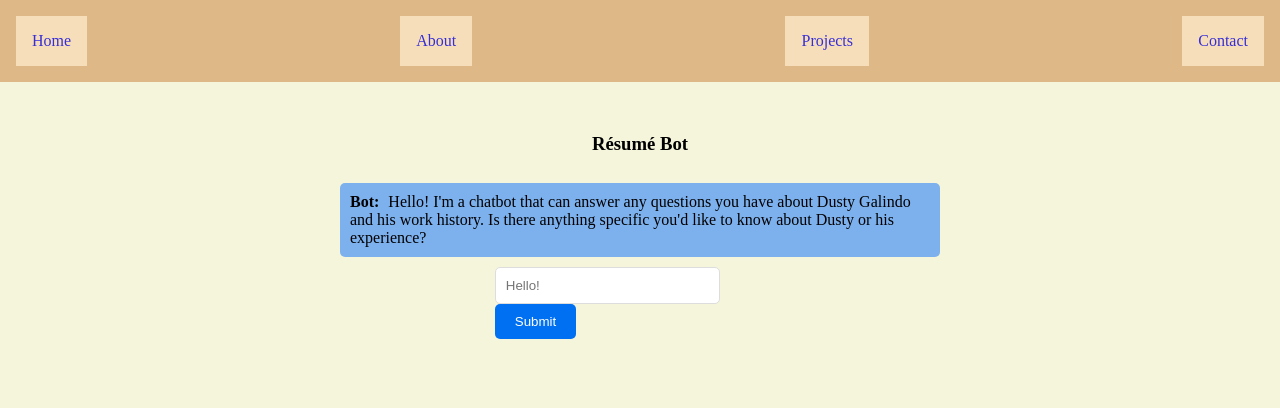
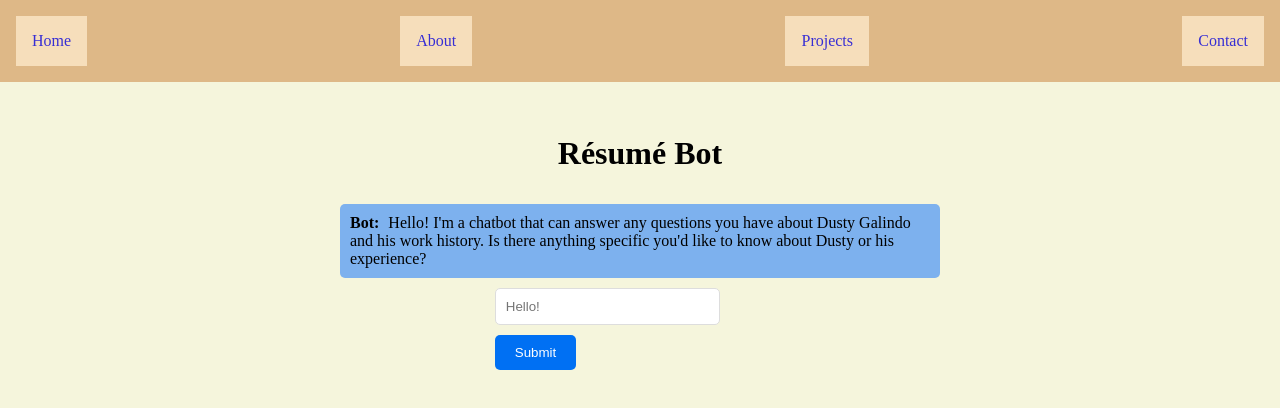
Before and after one commit to dusty-g/personal-website, a Next.js app: page /chat in a window 1280 px wide. Shown: the top 408 px of the page. Built offline with nearby package versions, Linux system fonts and the light colour scheme.

Commit message:
update styling on chat page

```diff
--- a/pages/chat.tsx
+++ b/pages/chat.tsx
@@ -37,7 +37,7 @@ export default function Chat() {
       </Head>
       <Nav />
       <main className="main">
-        <h3>Résumé Bot</h3>
+        <h1>Résumé Bot</h1>
         <div className={styles.conversation}>
         {messages.map(
             (message, index: number) => (
--- a/styles/Chat.module.css
+++ b/styles/Chat.module.css
@@ -39,6 +39,8 @@
   }
 
   .submitButton {
+    /* add a little space above the button */
+    margin-top: 10px;
     padding: 10px 20px;
     border: none;
     border-radius: 5px;
```
